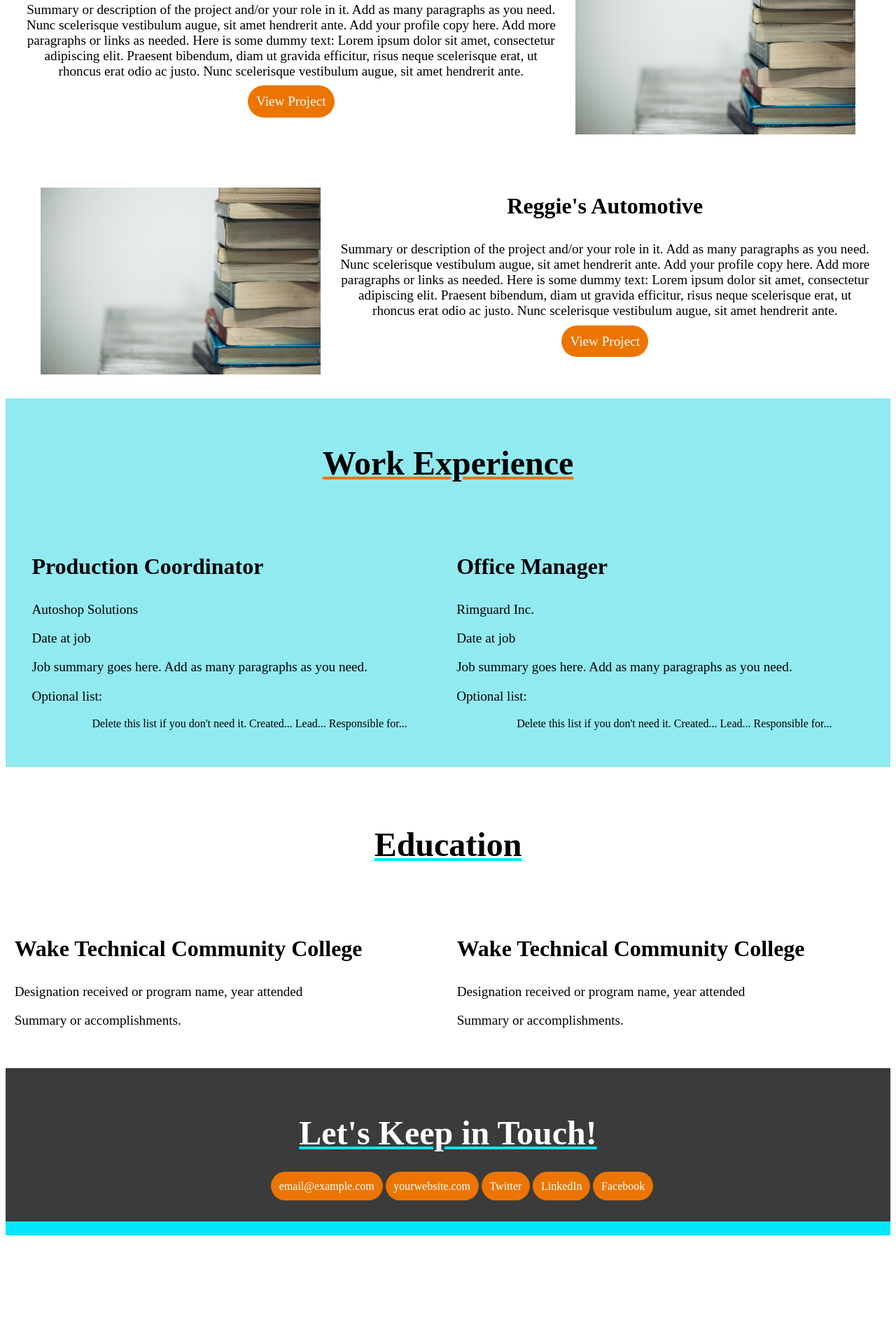
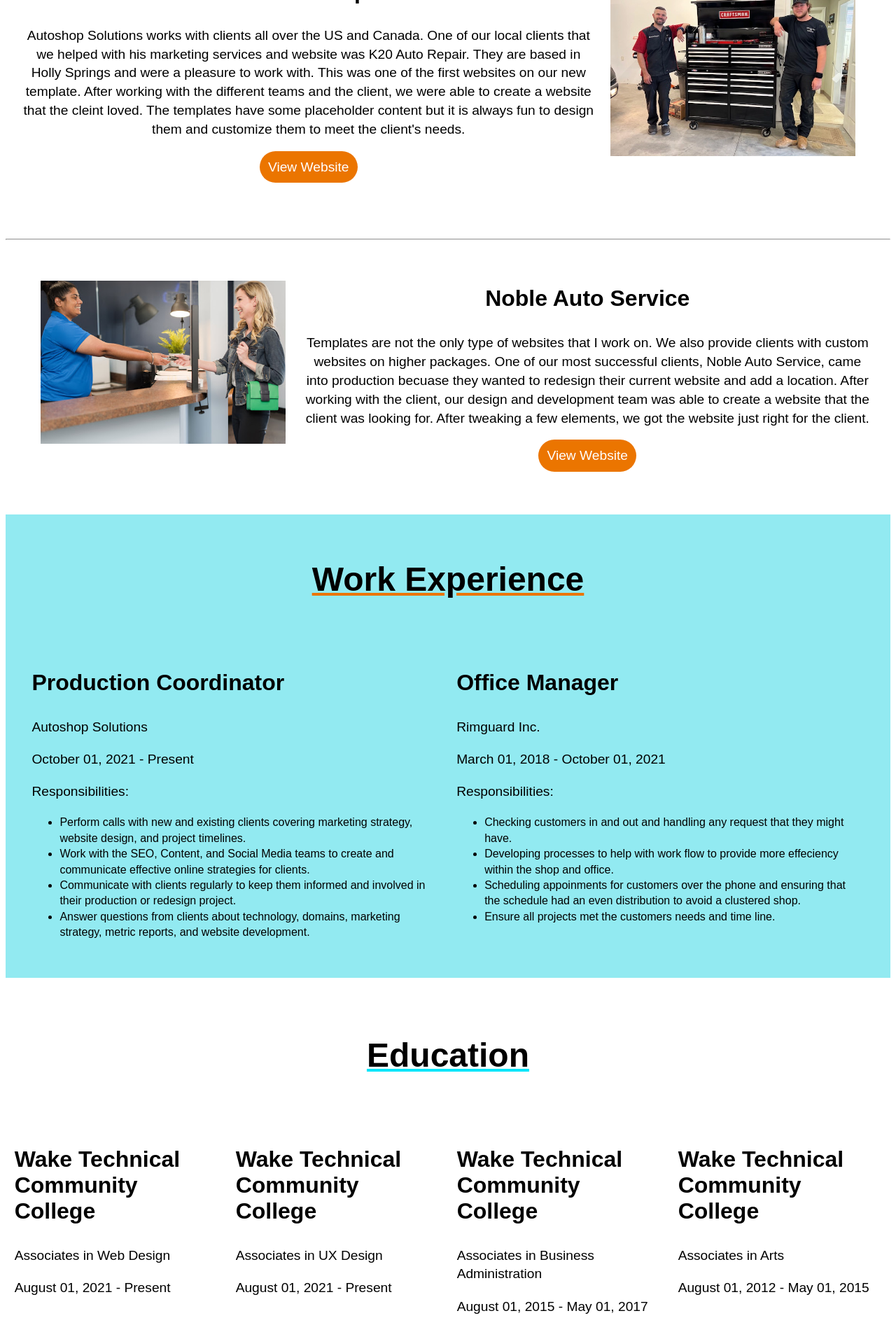
Before and after one commit to ahwilson3/ResumeAssignment, a plain HTML site: page Lesson03Resume/index.html in a window 1280 px wide. Shown: the part 897-2800 px from the top of the page at 70% size. Before the commit the page ends 2670 px from the top, so only its background shows below. Drawn offline with Linux system fonts and the light colour scheme.

Commit message:
Lesson 4 edits

```diff
--- a/Lesson03Resume/css/styles.css
+++ b/Lesson03Resume/css/styles.css
@@ -5,8 +5,17 @@ Teal: 01E6FA
 Orange: FA7B00
 White: FFFFFF*/
 
+body {
+    font-family:Arial, Helvetica, sans-serif;
+}
+
 img {
-    width: 400px;
+    width: 350px;
+}
+
+h1 {
+    font-size: 500%;
+    text-shadow: 4px 4px #eb7500;
 }
 
 header {
@@ -27,10 +36,6 @@ a {
     text-decoration: none;
 }
 
-h1 {
-    font-size: 500%;
-}
-
 h2 {
     font-size: 300%;
     text-decoration: underline;
@@ -43,28 +48,30 @@ h3 {
 
 p {
     font-size: larger;
+    line-height: 140%;
 }
 
 .featured-projects {
     margin-bottom: 2%;
+
 }
 
-.eurofed {
+.k20 {
     text-align: center;
     padding: 2%;
 }
 
-.eurofed img {
+.k20 img {
     float: right;
     padding: 2%;
 }
 
-.reggies {
+.noble {
     text-align: center;
     padding: 2%;
 }
 
-.reggies img {
+.noble img {
     float: left;
     padding: 2%;
 }
@@ -90,17 +97,12 @@ p {
     padding: 1%;
 }
 
+li {
+    line-height: 140%;
+}
+
 .education {
     margin-bottom: 2%;
-}
-
-ul {
-    text-align: center;
-}
-
-li {
-    display: inline;
-    text-align: center
 }
 
 .footer {
@@ -111,6 +113,16 @@ li {
     border-bottom-color: #01E6FA;
 }
 
+.footer li {
+    display: inline;
+    text-align: center;
+}
+
+.footer ul {
+    text-align: center;
+}
+
+
 .footer h2 {
     color: white;
 }
--- a/Lesson03Resume/index.html
+++ b/Lesson03Resume/index.html
@@ -3,7 +3,7 @@
   <head>
     <meta charset="UTF-8">
     <meta name="viewport" content="width=device-width, initial-scale=1.0">
-    <title>Add a relevant page title</title>
+    <title>Adam Wilson - Production Coordinator</title>
     <link rel="stylesheet" href="css/styles.css">
   </head>
   <body>
@@ -13,9 +13,9 @@
         <h1>Adam Wilson</h1>
         <h2>Production Coordinator </h2>
 
-        <p>Add your profile copy here. Add more paragraphs or links as needed. Here is some dummy text: Lorem ipsum dolor sit amet, consectetur adipiscing elit. Praesent bibendum, diam ut gravida efficitur, risus neque scelerisque erat, ut rhoncus erat odio ac justo. Nunc scelerisque vestibulum augue, sit amet hendrerit ante. Add your profile copy here. Add more paragraphs or links as needed. Here is some dummy text: Lorem ipsum dolor sit amet, consectetur adipiscing elit. Praesent bibendum, diam ut gravida efficitur, risus neque scelerisque erat, ut rhoncus erat odio ac justo. Nunc scelerisque vestibulum augue, sit amet hendrerit ante.<br>
+        <p>My name is Adam and I am a Production Coordinator for Autoshop Solutions. It is my job to onboard new clients into Autoshop Solutions marketing services and manage redesign projects for existing clients. This involves weekly meeting with clients, working with the SEO, Social Media, Content, and Design teams to coordinate projects, and ultimately launching new websites for clients. I am familiar with using Wordpress, Zoho, Monday, and Google Analytics. There are many things that I am in charge of but making sure the client is happy and well informed throughtout the process is what it is all about. <br>
         <br>
-        <a href="http://christinatruong.com">Learn More</a></p>
+        <a href="#">Learn More</a></p>
       </header>
 
       <!-- ********************  PROJECTS / PORTFOLIO  ********************* -->
@@ -24,22 +24,24 @@
         <!--<p><center>View selected projects below. More information can be found at <a href="http://christinatruong.com">christinatruong.com</a>.</center></p>-->
         <br>
         <!-- Copy the whole <section> block to add more projects. -->
-        <section class="eurofed">
-          <img src="images/sharon-mccutcheon-unsplash.jpg" alt="a stack of books with white background">
-          <h3>EuroFed</h3>
-          <p>Summary or description of the project and/or your role in it. Add as many paragraphs as you need. Nunc scelerisque vestibulum augue, sit amet hendrerit ante. Add your profile copy here. Add more paragraphs or links as needed. Here is some dummy text: Lorem ipsum dolor sit amet, consectetur adipiscing elit. Praesent bibendum, diam ut gravida efficitur, risus neque scelerisque erat, ut rhoncus erat odio ac justo. Nunc scelerisque vestibulum augue, sit amet hendrerit ante.
+        <section class="k20">
+          <img src="images/IMG_2884.webp" alt="two technicians standing for photo">
+          <h3>K20 Auto Repair</h3>
+          <p>Autoshop Solutions works with clients all over the US and Canada. One of our local clients that we helped with his marketing services and website was K20 Auto Repair. They are based in Holly Springs and were a pleasure to work with. This was one of the first websites on our new template. After working with the different teams and the client, we were able to create a website that the cleint loved. The templates have some placeholder content but it is always fun to design them and customize them to meet the client's needs.
           <br>
           <br>
-          <a href="#" target="_blank">View Project</a></p>
+          <a href="https://k20autorepair.com/" target="_blank">View Website</a></p>
+          <br>
         </section>
         <br>
-        <section class="reggies">
-          <img src="images/sharon-mccutcheon-unsplash.jpg" alt="a stack of books with white background">
-          <h3>Reggie's Automotive</h3>
-          <p>Summary or description of the project and/or your role in it. Add as many paragraphs as you need. Nunc scelerisque vestibulum augue, sit amet hendrerit ante. Add your profile copy here. Add more paragraphs or links as needed. Here is some dummy text: Lorem ipsum dolor sit amet, consectetur adipiscing elit. Praesent bibendum, diam ut gravida efficitur, risus neque scelerisque erat, ut rhoncus erat odio ac justo. Nunc scelerisque vestibulum augue, sit amet hendrerit ante.
+        <hr>
+        <section class="noble">
+          <img src="images/AF1QipPjhIBnNSMJTGsEVLOrVibcMnfNVlBkfwWQhCQF=s512.jpg" alt="a customer representative handing keys to a customer">
+          <h3>Noble Auto Service</h3>
+          <p>Templates are not the only type of websites that I work on. We also provide clients with custom websites on higher packages. One of our most successful clients, Noble Auto Service, came into production becuase they wanted to redesign their current website and add a location. After working with the client, our design and development team was able to create a website that the client was looking for. After tweaking a few elements, we got the website just right for the client.
           <br>
           <br>
-          <a href="#" target="_blank">View Project</a></p>
+          <a href="https://thenoblemechanic.com/" target="_blank">View Website</a></p>
         </section>
         <!-- End of Project block. -->
       </section>
@@ -53,28 +55,26 @@
         <div class="column">
           <h3>Production Coordinator</h3>
           <p>Autoshop Solutions</p>
-          <p>Date at job</p>
-          <p>Job summary goes here. Add as many paragraphs as you need.</p>
-          <p>Optional list:</p>
+          <p>October 01, 2021 - Present</p>
+          <p>Responsibilities:</p>
           <ul>
-            <li>Delete this list if you don't need it.</li>
-            <li>Created...</li>
-            <li>Lead...</li>
-            <li>Responsible for...</li>
+            <li>Perform calls with new and existing clients covering marketing strategy, website design, and project timelines.</li>
+            <li>Work with the SEO, Content, and Social Media teams to create and communicate effective online strategies for clients.</li>
+            <li>Communicate with clients regularly to keep them informed and involved in their production or redesign project.</li>
+            <li>Answer questions from clients about technology, domains, marketing strategy, metric reports, and website development.</li>
           </ul>
         </div>
 
         <div class="column">
           <h3>Office Manager</h3>
           <p>Rimguard Inc.</p>
-          <p>Date at job</p>
-          <p>Job summary goes here. Add as many paragraphs as you need.</p>
-          <p>Optional list:</p>
+          <p>March 01, 2018 - October 01, 2021</p>
+          <p>Responsibilities:</p>
           <ul>
-            <li>Delete this list if you don't need it.</li>
-            <li>Created...</li>
-            <li>Lead...</li>
-            <li>Responsible for...</li>
+            <li>Checking customers in and out and handling any request that they might have.</li>
+            <li>Developing processes to help with work flow to provide more effeciency within the shop and office.</li>
+            <li>Scheduling appoinments for customers over the phone and ensuring that the schedule had an even distribution to avoid a clustered shop.</li>
+            <li>Ensure all projects met the customers needs and time line.</li>
           </ul>
         </div>
       </div>
@@ -87,16 +87,29 @@
         <br>
         <!-- Copy this whole <section> block to add more schools. -->
         <div class="row">
+
+          <div class="column">
+            <h3>Wake Technical Community College</h3>
+            <p>Associates in Web Design</p>
+            <p>August 01, 2021 - Present</p>
+            </div>
+
+          <div class="column">
+            <h3>Wake Technical Community College</h3>
+            <p>Associates in UX Design</p>
+            <p>August 01, 2021 - Present</p>
+            </div>
+
           <div class="column">
           <h3>Wake Technical Community College</h3>
-          <p>Designation received or program name, year attended</p>
-          <p>Summary or accomplishments.</p>
+          <p>Associates in Business Administration</p>
+          <p>August 01, 2015 - May 01, 2017</p>
           </div>
 
           <div class="column">
             <h3>Wake Technical Community College</h3>
-            <p>Designation received or program name, year attended</p>
-            <p>Summary or accomplishments.</p>
+            <p>Associates in Arts</p>
+            <p>August 01, 2012 - May 01, 2015</p>
             </div>
         </div>
         <!-- End of School block. -->
@@ -108,11 +121,9 @@
 
         <!-- Social media and contact links. Add or remove any networks. -->
         <ul>
-          <li><a href="mailto:email@example.com">email@example.com</a></li>
-          <li><a href="http://yourwebsite.com" target="_blank">yourwebsite.com</a></li>
-          <li><a href="#" target="_blank">Twitter</a></li>
-          <li><a href="#" target="_blank">LinkedIn</a></li>
-          <li><a href="#" target="_blank">Facebook</a></li>
+          <li><a href="mailto:ahwilson3@my.waketech.edu">ahwilson3@my.waketech.edu</a></li>
+          <li><a href="#" target="_blank">mywebsite.com</a></li>
+          <li><a href="https://www.linkedin.com/in/adam-wilson-productioncoordinator/" target="_blank">LinkedIn</a></li>
         </ul>
       </footer>
     </main>
```
Also changed, not shown: Lesson03Resume/images/AF1QipPjhIBnNSMJTGsEVLOrVibcMnfNVlBkfwWQhCQF=s512.jpg (added), Lesson03Resume/images/IMG_2884.webp (added).
